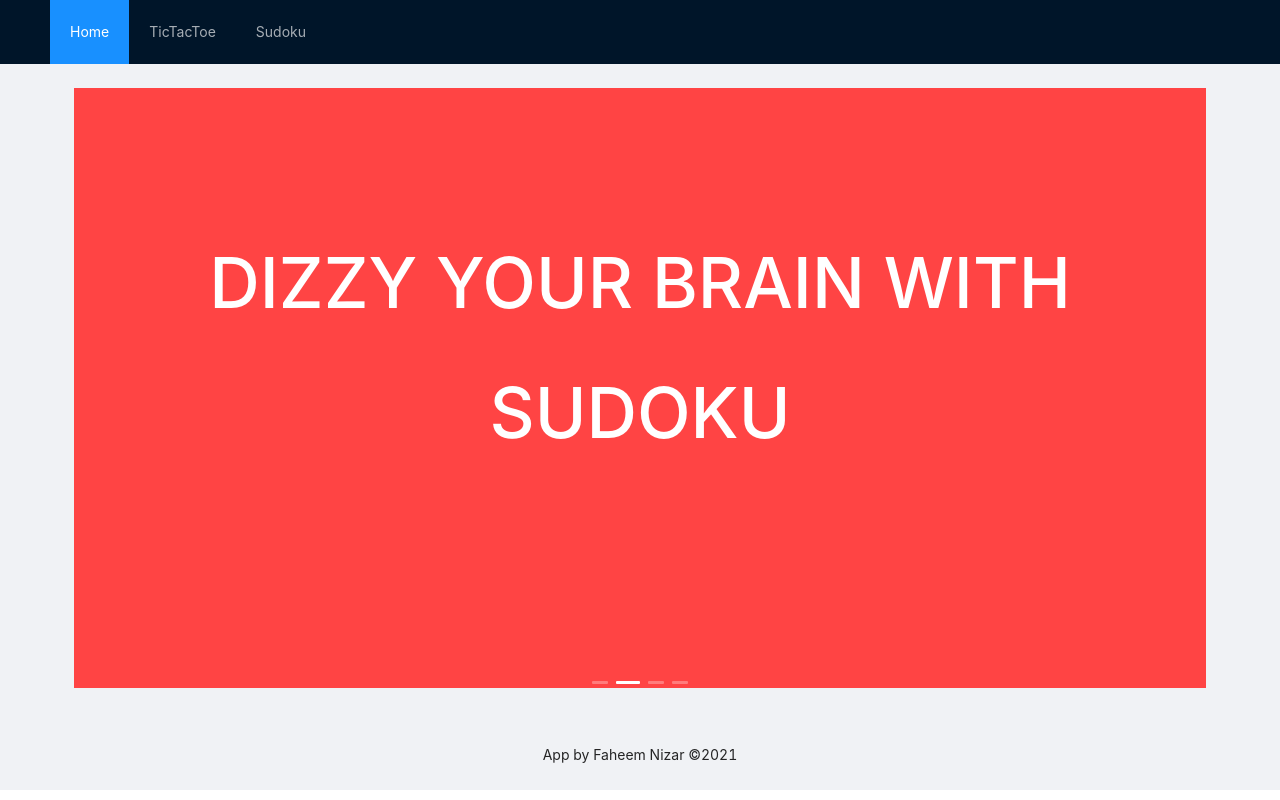
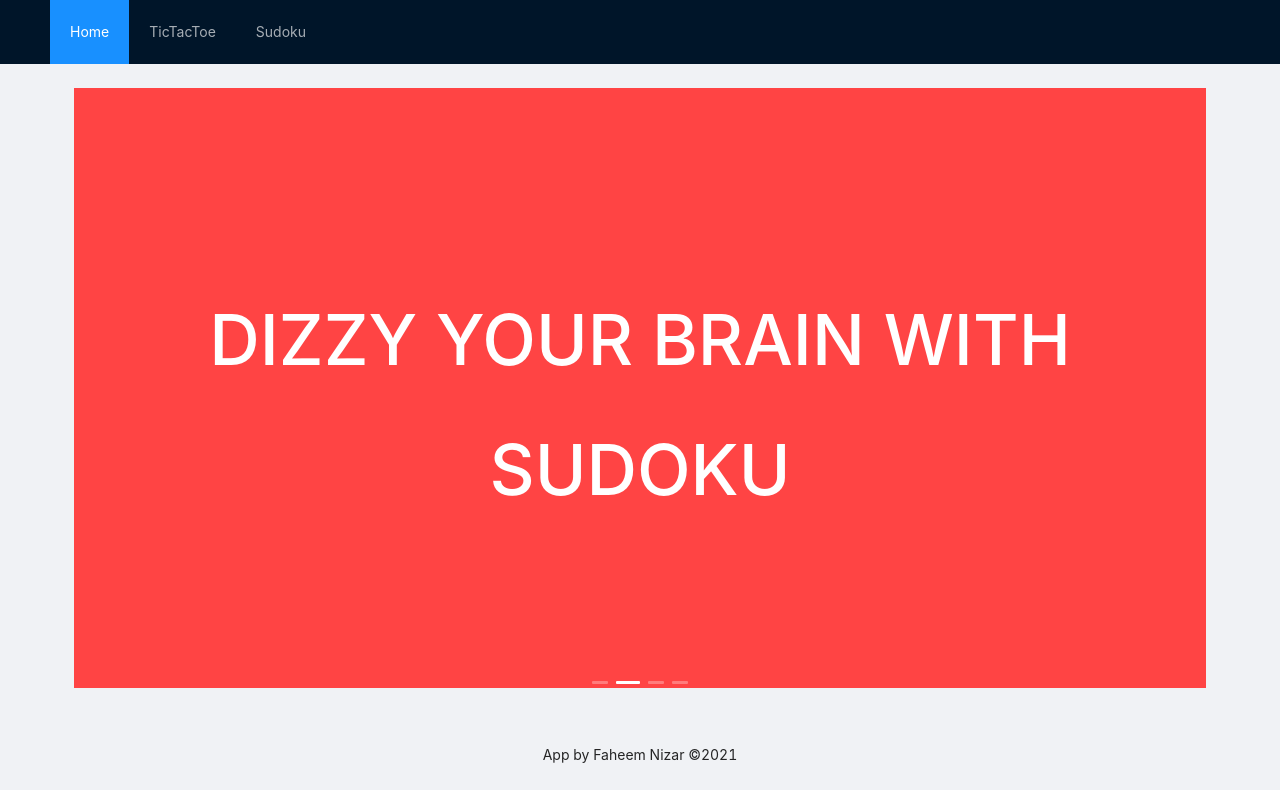
Before and after one commit to Faheem-Nizar/nextjs-game-app, a Next.js app: page / in a window 1280 px wide. Built offline with nearby package versions, Linux system fonts and the light colour scheme.

Commit message:
Update homepage.tsx

```diff
--- a/pages/homepage.tsx
+++ b/pages/homepage.tsx
@@ -1,18 +1,12 @@
 import 'antd/dist/antd.css';
 import { Carousel } from 'antd';
 import styles from './frontpage.module.css'
-const contentStyle = {
-    height: '600px',
-    color: '#fff',
-    lineHeight: '130px',
-    textAlign: 'center',
-    background: '#f44',
-  };
+
 export default function Homepage() {
     return (
         <Carousel autoplay>
     <div>
-      <h3 style={contentStyle} >
+      <h3 className={styles.contentStyle} >
         <div className={styles.frontPage}>
 
             WELCOME TO THE GAME SHACK
@@ -21,7 +15,7 @@ export default function Homepage() {
       </h3>
     </div>
    <div>
-      <h3 style={contentStyle}>
+      <h3 className={styles.contentStyle}>
         <div className={styles.frontPage}>
 
             DIZZY YOUR BRAIN WITH SUDOKU
@@ -30,7 +24,7 @@ export default function Homepage() {
       </h3>
     </div>
     <div>
-      <h3 style={contentStyle}>
+      <h3 className={styles.contentStyle}>
         <div className={styles.frontPage}>
 
             COMPETE WITH YOUR FRIENDS IN TIC TAC TOE
@@ -39,7 +33,7 @@ export default function Homepage() {
       </h3>
     </div>
     <div>
-      <h3 style={contentStyle}>
+      <h3 className={styles.contentStyle}>
         <div className={styles.frontPage}>
 
             WHAT ARE YOU WAITING FOR? GET STARTED
```
